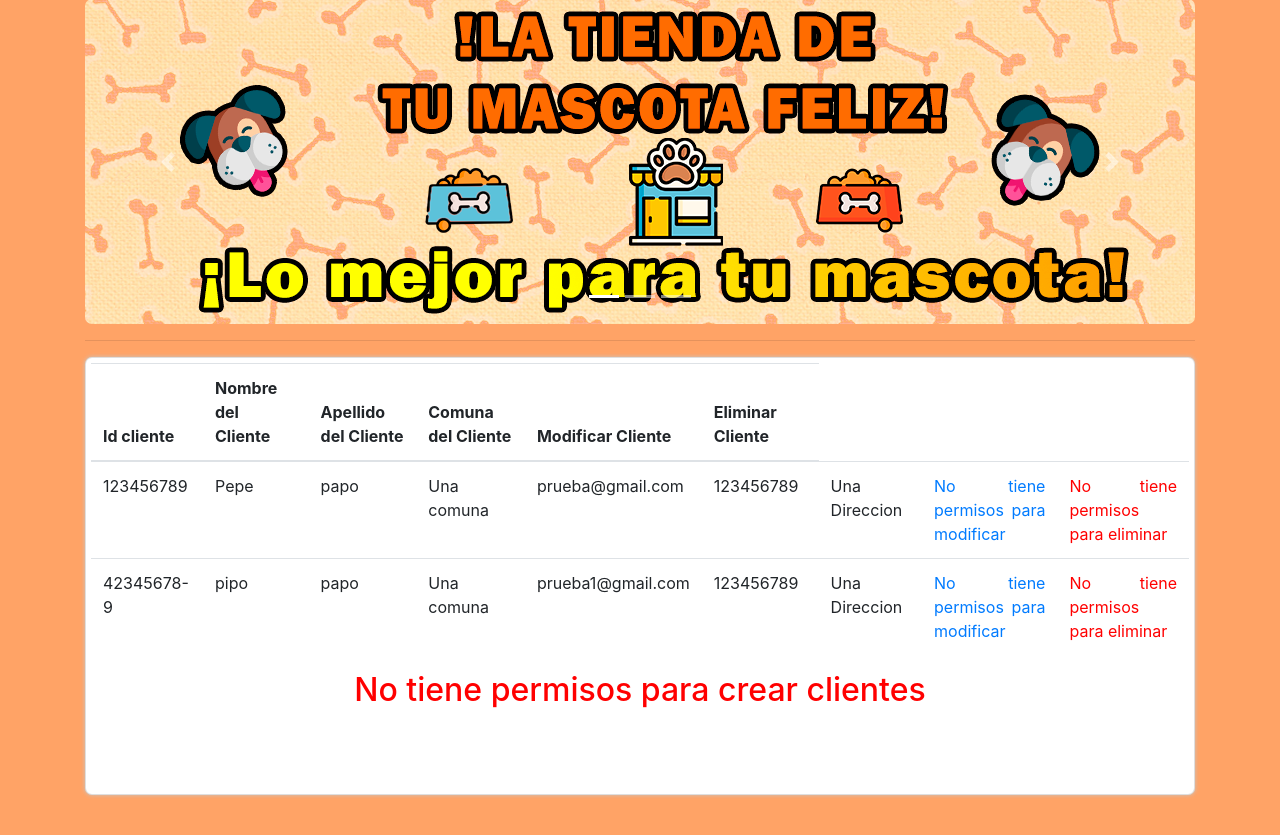
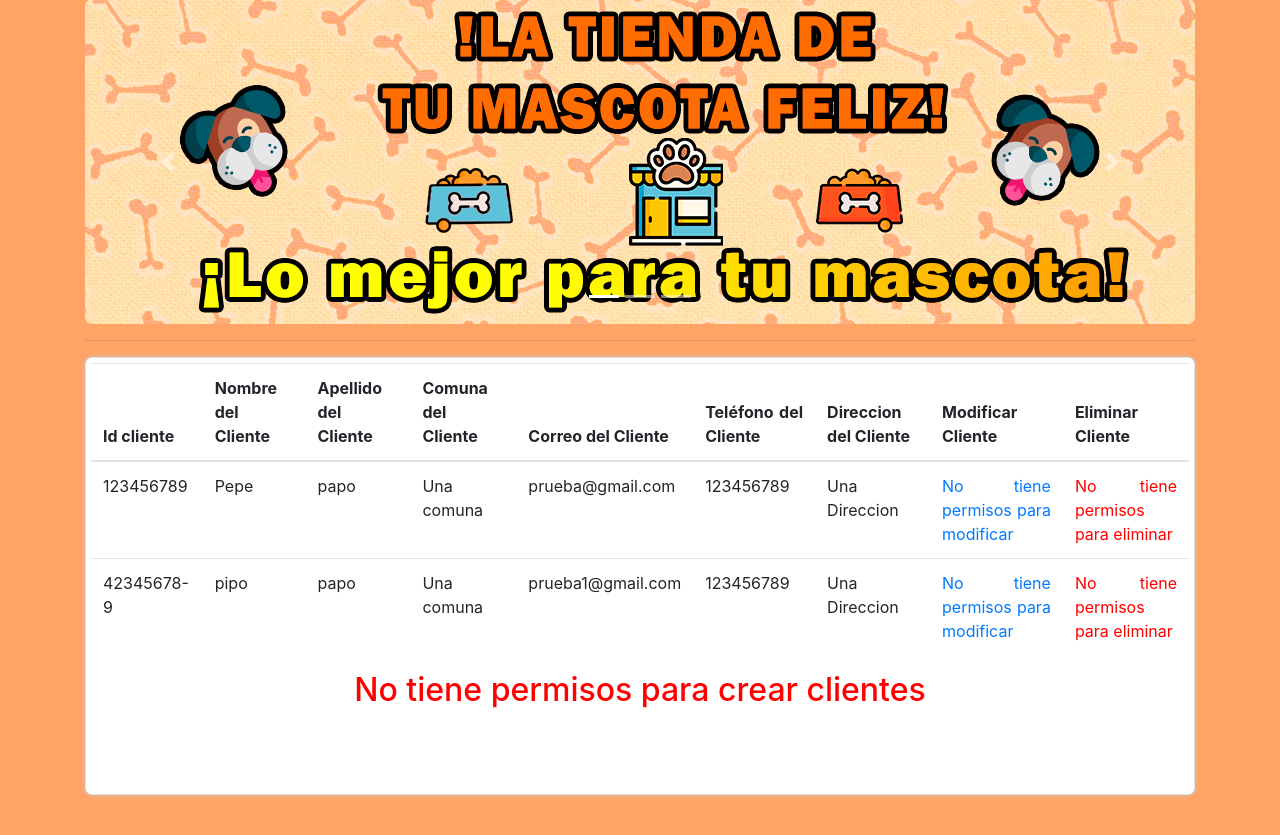
Before and after one commit to crjaracarter/ET_Mascota_Jara_009D, a Django app: page /cliente/ in a window 1280 px wide. Shown: the part 87-922 px from the top of the page. Run offline with Django 4.2, Linux system fonts and the light colour scheme; data comes from the database, SQL or seed files in the repository; both versions use the stored data as it was after the commit; some libraries are stand-ins or nearby versions.

Commit message:
API Rest
v.3 Finalizado

http://127.0.0.1:8000/api/lista_clientes

Credenciales:
User: admin
Pass: 12345

Cristian Jara Carter

```diff
--- a/ProyectoMascotaFeliz/app/models.py
+++ b/ProyectoMascotaFeliz/app/models.py
@@ -3,12 +3,12 @@ from django.db import models
 # Create your models here.
 
 class Cliente (models.Model):
-    idCliente = models.CharField(primary_key=True, max_length=9, verbose_name="IdCliente")
+    idCliente = models.CharField(primary_key=True, max_length=10, verbose_name="IdCliente")
     nombreCliente = models.CharField(max_length=50, verbose_name="NombreCliente")
     apellido = models.CharField(max_length=50, verbose_name="Apellido")
     comuna = models.CharField(max_length=50, verbose_name="Comuna")
-    correo = models.CharField(max_length=100, verbose_name="Correo")
-    telefono = models.CharField(max_length=8, verbose_name="Telefono")
+    correo = models.EmailField(verbose_name="Correo")
+    telefono = models.IntegerField(max_length=9, verbose_name="Telefono")
     direccion = models.CharField(max_length=50, verbose_name="Direccion")
 
     def __str__(self):
--- a/ProyectoMascotaFeliz/app/templates/cliente.html
+++ b/ProyectoMascotaFeliz/app/templates/cliente.html
@@ -120,6 +120,9 @@
                 <th>Nombre del Cliente</th>
                 <th>Apellido del Cliente</th>
                 <th>Comuna del Cliente</th>
+                <th>Correo del Cliente</th>
+                <th>Teléfono del Cliente</th>
+                <th>Direccion del Cliente</th>
                 <th>Modificar Cliente</th>
                 <th>Eliminar Cliente</th>
               </div>
--- a/ProyectoMascotaFeliz/rest_cliente/serializers.py
+++ b/ProyectoMascotaFeliz/rest_cliente/serializers.py
@@ -3,4 +3,4 @@ from app.models import Cliente
 class ClienteSerializer(serializers.ModelSerializer):
     class Meta:
         model = Cliente
-        fields = ['idCliente', 'nombreCliente', 'apellido', 'comuna' 'correo' 'telefono' 'direccion']
+        fields = ['idCliente', 'nombreCliente', 'apellido', 'comuna', 'correo', 'telefono', 'direccion']
```
Also changed, not shown: ProyectoMascotaFeliz/app/forms.py (+4 -4 lines), Link y Credenciales.txt (added), ProyectoMascotaFeliz/app/migrations/0002_cliente_correo_cliente_direccion_cliente_telefono.py (added), ProyectoMascotaFeliz/app/migrations/0003_alter_cliente_correo_alter_cliente_telefono.py (added), ProyectoMascotaFeliz/app/migrations/0004_alter_cliente_telefono.py (added), ProyectoMascotaFeliz/db.sqlite3.
